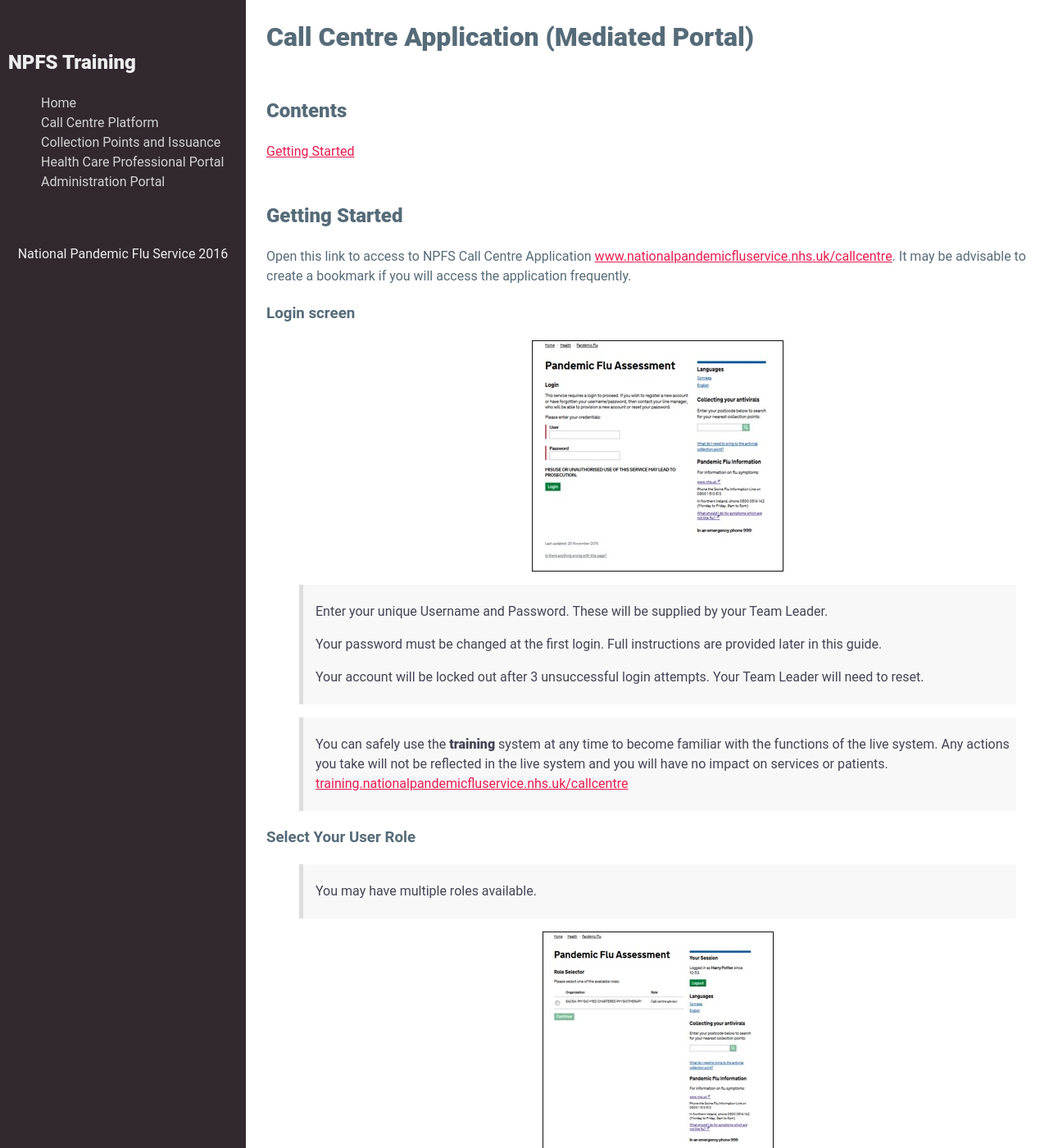
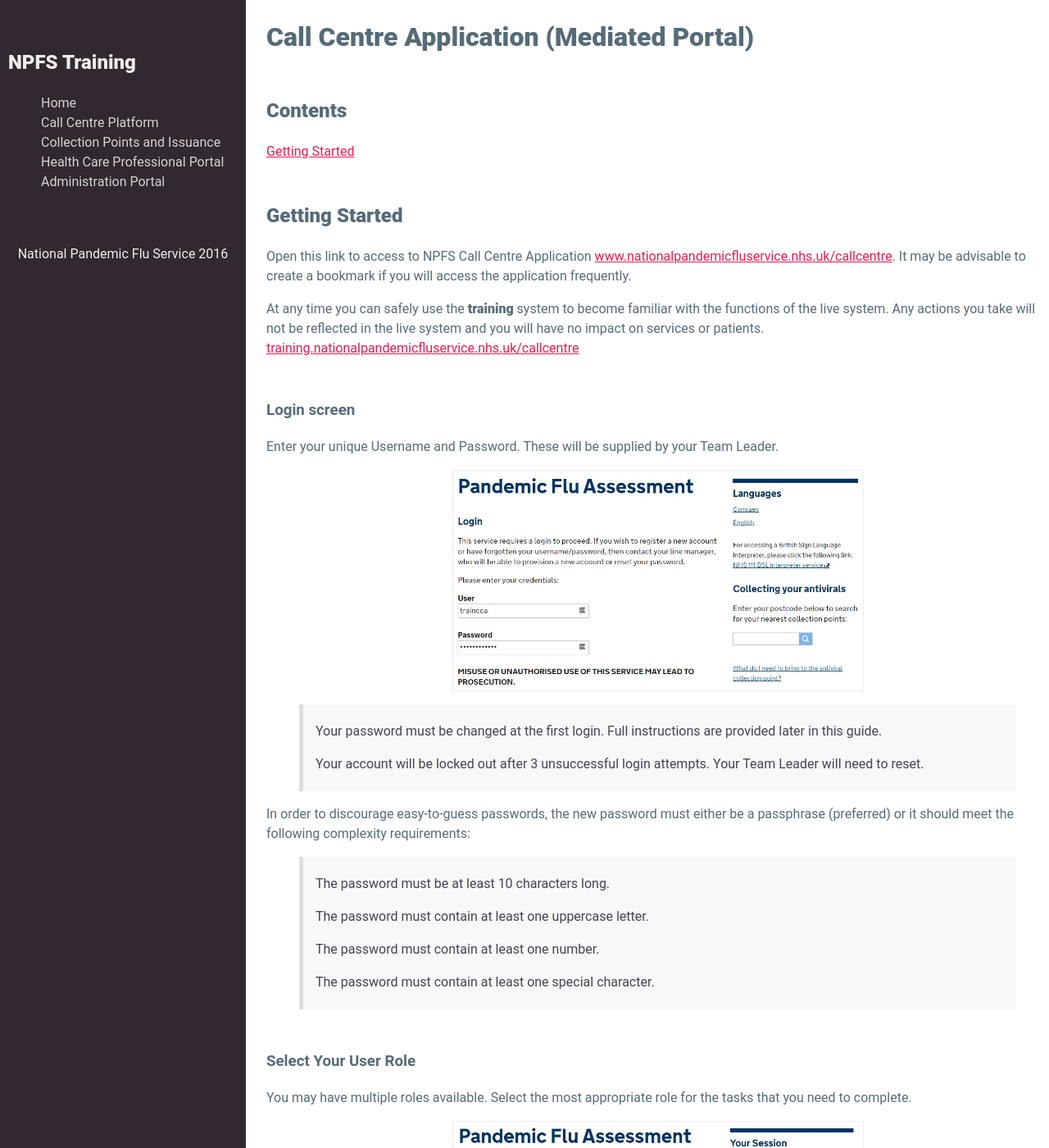
Before and after one commit to npfs/npfs.github.io, a Jekyll site: the page built from cca.md, in a window 1280 px wide and 1400 px high. Shown: the whole window at 82% size. Built offline with Jekyll 4.4.1, drawn with Linux system fonts in a browser that asks for light colours; some of the changed text lies outside the part shown.

Commit message:
Ready for demo

```diff
--- a/cca.md
+++ b/cca.md
@@ -13,31 +13,40 @@
 
 Open this link to access to NPFS Call Centre Application [www.nationalpandemicfluservice.nhs.uk/callcentre](https://www.nationalpandemicfluservice.nhs.uk/callcentre).  It may be advisable to create a bookmark if you will access the application frequently.
 
+At any time you can safely use the **training** system to become familiar with the functions of the live system.  Any actions you take will not be reflected in the live system and you will have no impact on services or patients. [training.nationalpandemicfluservice.nhs.uk/callcentre](https://training.nationalpandemicfluservice.nhs.uk/callcentre)
+
 
 ### Login screen
 
+Enter your unique Username and Password.  These will be supplied by your Team Leader.
+
 ![alt text][login-screen]
 
-> Enter your unique Username and Password.  These will be supplied by your Team Leader.
->
 > Your password must be changed at the first login.  Full instructions are provided later in this guide.
 >
 > Your account will be locked out after 3 unsuccessful login attempts.  Your Team Leader will need to reset.
 
-> You can safely use the **training** system at any time to become familiar with the functions of the live system.  Any actions you take will not be reflected in the live system and you will have no impact on services or patients. [training.nationalpandemicfluservice.nhs.uk/callcentre](https://training.nationalpandemicfluservice.nhs.uk/callcentre)
+
+In order to discourage easy-to-guess passwords, the new password must either be a passphrase (preferred) or it should meet the following complexity requirements:
+
+> The password must be at least 10 characters long.
+>
+> The password must contain at least one uppercase letter.
+>
+> The password must contain at least one number.
+>
+> The password must contain at least one special character.
 
 
 ### Select Your User Role
 
-> You may have multiple roles available.
+You may have multiple roles available.  Select the most appropriate role for the tasks that you need to complete.
 
 ![alt text][role-screen]
 
-> **Home** - Displayed on all screens - returns to Call Centre Login page
+> **Your Session** -  Confirms the username and role you are currently logged in as, as well as your login time and role once you have selected it.
 >
 > **Logout** - Displayed on all screens, click here to logout of system
->
-> **User Details** -  Confirms the username and role you are currently logged in as.
 
 
 
@@ -45,12 +54,15 @@
 
 ![alt text][new-call-screen]
 
-> **Start Now** - Begin a clinical assessment for a caller
+**Start Now** - Begin a clinical assessment for a caller
+
+
+### Script and Hints Panel
+
+The **Call Script & Hints** (a.k.a. Grey Floaty Box) will appear on every screen from this point onwards to record each answer you have input should you need to refer to it with the caller at any stage
 
 ![CCA Call Hints Opening][cca-call-hints-opening]
 
-> **Call Script & Hints (a.k.a. Grey Floaty Box)** - This box will appear on every screen from this point onwards to record each answer you have input should you need to refer to it with the caller at any stage
->
 > Guidance and scripts are also displayed here relevant to each page you are on.
 >
 > **End Call** - Click here to end an assessment at any stage - see later notes for more detail.
@@ -58,10 +70,10 @@
 
 ### Select Calling Source
 
+Select the appropriate Calling Source for the call from the drop down list.
+
 ![CCA Select Calling Source][cca-select-calling-source]
 
-> Select the appropriate Calling Source for the call from the drop down list.
->
 > Use **Not applicable** if the call is from none of the listed options
 
 
--- a/css/main.css
+++ b/css/main.css
@@ -138,6 +138,10 @@
 h2,
 strong {
   font-weight: 800;
+}
+
+h3 {
+  padding-top: 30px;
 }
 
 /* 09 Images */
@@ -320,7 +324,10 @@
 img {
     display: block;
     margin-left: auto;
-    margin-right: auto }
+    margin-right: auto;
+    max-width: 500px;
+    border: 1px solid #eee;
+}
 
 .buttons .button {
   display: block;
```
Also changed, not shown: images/cca-call-hints-opening.jpg, images/cca-select-calling-source.jpg, images/login-screen.jpg, images/new-call-screen.jpg, images/role-screen.jpg.
